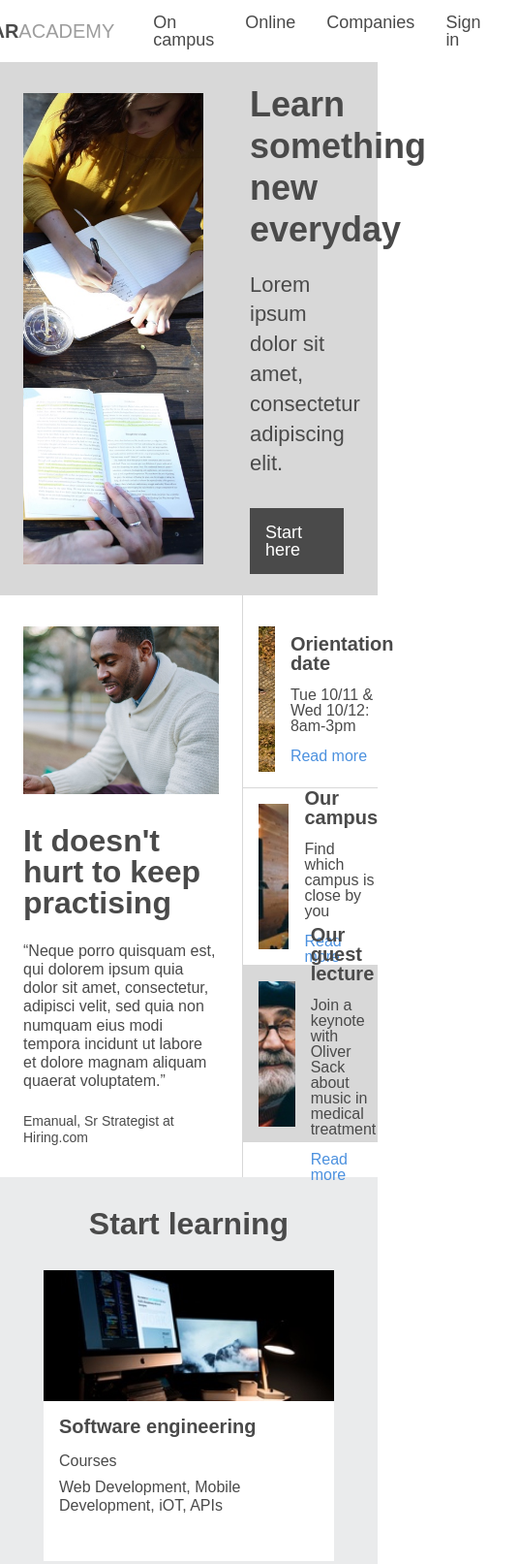
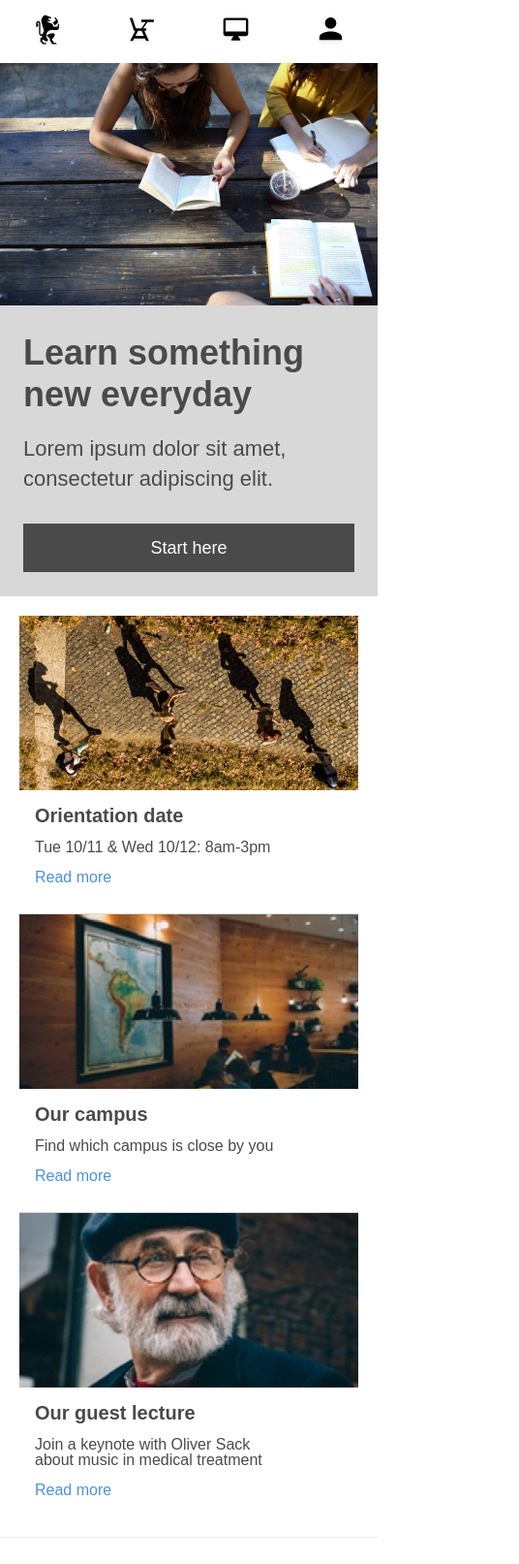
Before and after one commit to michelrobert/capstone_colmar, a plain HTML site: page index.html in a window 390 px wide. Shown: the top 1613 px of the page at 97% size, 536 px wide, since content can reach past the window. Drawn offline with Linux system fonts and the light colour scheme; a web font is replaced by a local one.

Commit message:
Responsive 480px

```diff
--- a/index.html
+++ b/index.html
@@ -5,10 +5,12 @@
     <link href="resources/css/reset.css" type="text/css" rel="stylesheet">
     <link href="https://fonts.googleapis.com/css?family=Muli:300,300i,400,400i,600,600i,700,700i,800,800i,900,900i" rel="stylesheet">
     <link href="resources/css/style.css" type="text/css" rel="stylesheet">
+    <meta name="viewport" content="width=device-width, initial-scale=1.0">
     <title>Colmaracademy</title>
   </head>
   <body>
-    <header>
+
+    <header class="headerdesktop">
       <div class="header desktop">
         <div class="logo">
           <div class="logoicon"></div>
@@ -25,6 +27,13 @@
         </nav>
       </div>
     </header>
+
+    <header class="headermobile">
+      <div class="micon lion"></div>
+      <div class="micon chair"></div>
+      <div class="micon display"></div>
+      <div class="micon user"></div>
+    </header>
     <main>
       <div class="desktop maincontainer">
         <div class="picturecontainer">
@@ -37,6 +46,7 @@
         </div>
       </div>
     </main>
+
     <section class="articles">
       <div class="articlecontainer desktop">
         <div class="articles-big">
@@ -117,8 +127,8 @@
       </div>
     </section>
     <section class="exhibit">
-      <h2>Thesis exhibit</h2>
       <div class="exhibitcontainer desktop">
+        <h2>Thesis exhibit</h2>
         <div class="exhibitvideo">
           <video class="video" width="100%" height="auto" controls>
             <source src="resources/videos/thesis.mp4" type="video/mp4">
--- a/resources/css/style.css
+++ b/resources/css/style.css
@@ -11,6 +11,9 @@ a, p, h1, h2, h3, h4, h5, h6 {
 
 
 /*header*/
+.headermobile {
+  display: none;
+}
 
 header {
   width: 100%;
@@ -62,6 +65,47 @@ li {
   font-family: muli;
   font-size: 18px;
   margin: 0 16px;
+}
+
+@media only screen and (max-width: 480px) {
+
+  .headerdesktop {
+    display: none;
+  }
+
+  .headermobile {
+    width: 100%;
+    height: 65px;
+    background-color: white;
+    display: flex;
+    justify-content: space-around;
+    align-items: center;
+  }
+
+  .micon {
+    height: 40px;
+    width: 35px;
+    background-repeat: no-repeat;
+    background-size: contain;
+    background-position: center;
+  }
+
+  .lion {
+    background-image: url("../images/ic-logo.svg");
+  }
+
+  .chair {
+    background-image: url("../images/ic-on-campus.svg");
+  }
+
+  .display {
+    background-image: url("../images/ic-online.svg");
+  }
+
+  .user {
+    background-image: url("../images/ic-login.svg");
+  }
+
 }
 
 
@@ -123,6 +167,30 @@ main {
   justify-content: center;
   width: 60%;
   margin-top: 30px;
+}
+
+@media only screen and (max-width: 480px) {
+
+  .picturecontainer {
+    width: 100%;
+    height: 250px;
+    padding: 0;
+  }
+
+  .maincontainer {
+    flex-wrap: wrap;
+  }
+
+  .mainmsg {
+    width: 100%;
+    display: flex;
+    flex-wrap: wrap;
+  }
+
+  .maincta {
+    width: 100%;
+  }
+
 }
 
 
@@ -234,6 +302,61 @@ main {
 }
 
 
+@media only screen and (max-width: 480px) {
+
+  .articles-big {
+    display: none;
+  }
+
+  .articlesmallimg {
+    height: 180px;
+    width: 100%;
+    margin: 0;
+    background-size: cover;
+  }
+
+  .orient {
+    background-image: url("../images/information-orientation-mobile.jpg");
+  }
+
+  .campus {
+    background-image: url("../images/information-campus-mobile.jpg");
+  }
+
+  .guest {
+    background-image: url("../images/information-guest-lecture-mobile.jpg");
+  }
+
+  .articles-small {
+    width: 100%;
+    padding: 20px;
+  }
+
+  .article-small {
+    flex-direction: column;
+  }
+
+  .articleinfo {
+    width: 100%;
+    padding: 16px;
+  }
+
+  .articlecontainer {
+    height: auto;
+  }
+
+  .articleinfo a {
+    margin-bottom: 10px;
+  }
+
+  .article-small-grey {
+    flex-wrap: wrap;
+    background-color: white;
+
+  }
+}
+
+
 /*Start learning*/
 
 .learningcontainer {
@@ -309,10 +432,47 @@ main {
 }
 
 
+@media only screen and (max-width: 480px) {
+
+  .learningcontainer {
+    border-top: 1px solid #EAEBEC;
+    border-bottom: 1px solid #EAEBEC;
+  }
+
+  .learning {
+    background-color: white;
+  }
+
+  .learn {
+    height: auto;
+    margin: 0;
+    width: 100%;
+    max-width: 100%;
+    padding: 4px 20px;
+  }
+
+  .learn h3 {
+    padding: 24px;
+    background-color: #EAEBEC;
+    margin: 0;
+  }
+
+  .learnimg {
+    display: none;
+  }
+
+  .learn p {
+    display: none;
+  }
+}
+
+
+
 /*exhibit*/
 
 .exhibitcontainer {
   display: flex;
+  flex-wrap: wrap;
 }
 
 .exhibit {
@@ -338,8 +498,6 @@ main {
 
 .exhibitvideo {
   width: 60%;
-  padding: 0 24px;
-  margin-top: 16px;
 }
 
 .exhibitvideo p {
@@ -357,8 +515,6 @@ main {
 
 .exhibits-small {
   width: 40%;
-  padding-top: 16px;
-  padding-bottom: 32px;
   display: flex;
   flex-direction: column;
 }
@@ -395,6 +551,25 @@ main {
   background-image: url("../images/thesis-now-and-then.jpg");
 }
 
+@media only screen and (max-width: 480px) {
+
+  .exhibitvideo {
+    width: 100%;
+    padding: 0;
+    margin-bottom: 24px;
+  }
+
+  .exhibitvideo h3,
+  .exhibitvideo p {
+    display: none;
+  }
+
+  .exhibits-small {
+    display: none;
+  }
+
+}
+
 /*footer*/
 footer {
   display: flex;
@@ -416,3 +591,19 @@ footer {
   font-size: 14px;
   font-weight: 100;
 }
+
+@media only screen and (max-width: 480px) {
+
+  footer {
+    border-top: 0;
+  }
+
+  footer h5 {
+    margin-top: 16px;
+    margin-left: 20px;
+  }
+
+  footer ul {
+    display: none;
+  }
+}
```
